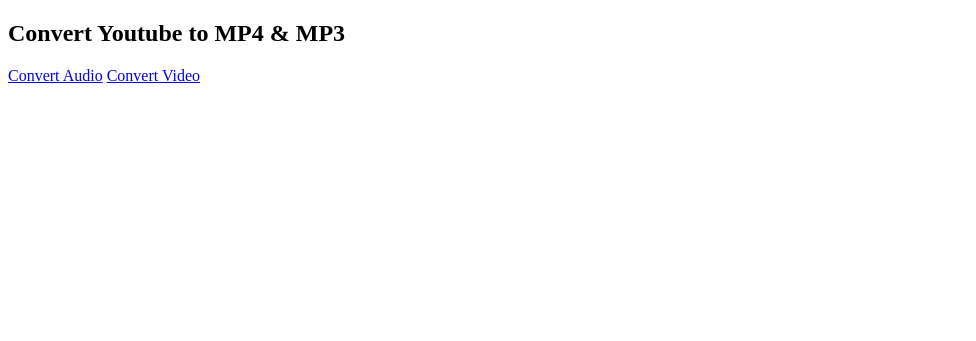
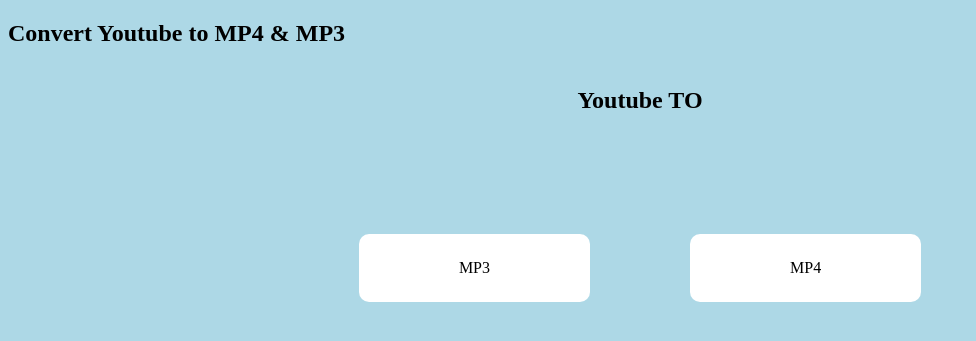
Before and after one commit to IvanRoussev/YouTube-Converter-Python, a Flask app: page / in a window 1280 px wide. Shown: the top 341 px of the page, without its empty margins (0-976 px from the left). Run offline with Flask 3, Linux system fonts and the light colour scheme.

Commit message:
Added some css styling to index page

```diff
--- /dev/null
+++ b/static/css/style.css
@@ -0,0 +1,56 @@
+html {
+  background-color: lightblue;
+}
+
+a,
+a:hover,
+a:focus,
+a:active {
+  text-decoration: none;
+  color: inherit;
+}
+
+.container {
+  display: flex;
+  justify-content: center;
+  align-items: center;
+  flex-direction: column;
+}
+
+.links {
+  margin-top: 100px;
+  display: flex;
+  flex-wrap: wrap;
+  gap: 100px;
+  justify-content: space-between;
+  align-items: center;
+}
+
+.audio {
+  display: flex;
+  align-items: center;
+  justify-content: center;
+  border-radius: 10px;
+}
+
+.audio a {
+  text-align: center;
+  padding: 25px 100px;
+  border-radius: 10px;
+  background-color: white;
+}
+
+.video {
+  display: flex;
+  align-items: center;
+  justify-content: center;
+  border-radius: 10px;
+}
+
+.video a {
+  text-align: center;
+  text-align: center;
+  padding: 25px 100px;
+  border-radius: 10px;
+  background-color: white;
+}
--- a/templates/index.html
+++ b/templates/index.html
@@ -4,6 +4,11 @@
     <meta charset="UTF-8" />
     <meta http-equiv="X-UA-Compatible" content="IE=edge" />
     <meta name="viewport" content="width=device-width, initial-scale=1.0" />
+    <link
+      rel="stylesheet"
+      type="text/css"
+      href="{{ url_for('static', filename='css/style.css') }}"
+    />
     <title>Convert</title>
   </head>
   <body>
@@ -12,7 +17,16 @@
         <h1>Convert Youtube to MP4 & MP3</h1>
       </nav>
     </header>
-    <a href="http://localhost:5000/audio">Convert Audio</a>
-    <a href="http://localhost:5000/video">Convert Video</a>
+    <main>
+      <div class="container">
+        <div>
+          <h2>Youtube TO</h2>
+        </div>
+        <div class="links">
+          <div class="audio"><a href="http://localhost:5000/audio">MP3</a></div>
+          <div class="video"><a href="http://localhost:5000/video">MP4</a></div>
+        </div>
+      </div>
+    </main>
   </body>
 </html>
```
Also changed, not shown: Readme.md.
